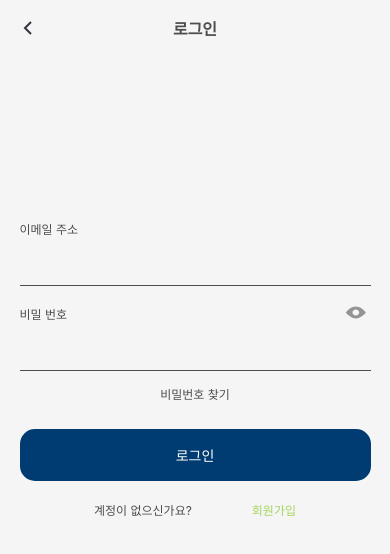
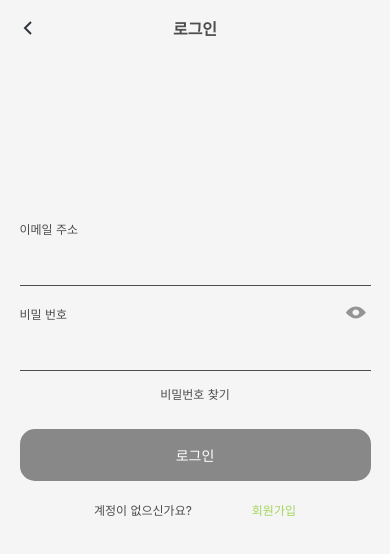
Before and after one commit to meokgu-skku/fe, a React Native app: screen /Login in a window 390 px wide. Shown: the top 554 px of the page. Built offline with nearby package versions, Linux system fonts and the light colour scheme.

Commit message:
Feat/loginAPI

```diff
--- a/src/screens/signup/LoginScreen.js
+++ b/src/screens/signup/LoginScreen.js
@@ -31,9 +31,18 @@ export default function LoginScreen() {
   const [email, setEmail] = useState('');
   const [password, setPassword] = useState('');
   const [passwordShow, setPasswordShow] = useState(true);
+  const [disable, setDisable] = useState(true);
 
   const emailInputRef = useRef(null);
   const passwordInputRef = useRef(null);
+
+  useEffect(() => {
+    if (email && password) {
+      setDisable(false);
+    } else {
+      setDisable(true);
+    }
+  }, [email, password]);
 
   const endEmailInput = () => {
     passwordInputRef.current.focus();
@@ -43,6 +52,33 @@ export default function LoginScreen() {
     //TODO: 로그인 API 호출 & 토큰 저장
     console.log('email:', email);
     console.log('password:', password);
+
+    try {
+      //TODO: 회원가입 API확인
+      //회원가입 하고 토큰 저장하는 부분
+      // const response = await axios.post(
+      //   `${API_URL}/v1/users/email/sign-in`,
+      //   {
+      //     email: email,
+      //     password: password,
+      //   },
+      // );
+      // console.log('response:', response.data.data);
+
+      // if (!response.data.data) {
+      //   console.log('Error: No return data');
+      //   return;
+      // }
+      // const accessToken = response.data.data.accessToken;
+      // const refreshToken = response.data.data.refreshToken;
+
+      // AsyncStorage.setItem('accessToken', 'accessToken');
+      // AsyncStorage.setItem('refreshToken', 'refreshToken');
+
+      navigation.navigate('BottomTab');
+    } catch (error) {
+      console.log('Error:', error);
+    }
   };
 
   return (
@@ -108,7 +144,7 @@ export default function LoginScreen() {
           </View>
 
           <View style={{height: 20}} />
-          <LongPrimaryButton text="로그인" action={login} />
+          <LongPrimaryButton text="로그인" action={login} disable={disable} />
           <AnimatedButton
             onPress={() => {
               navigation.navigate('Signup');
```
